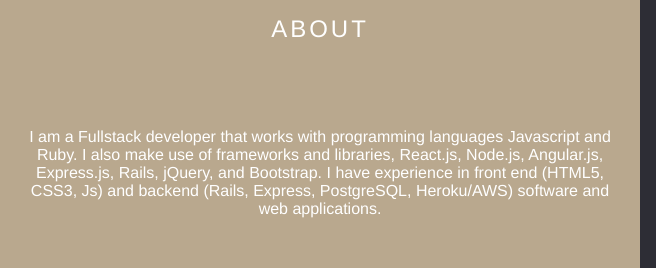
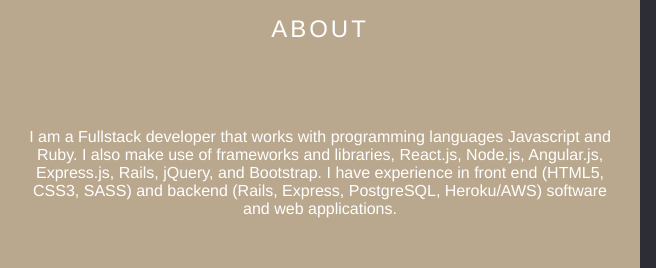
Before and after one commit to snowbrdking26/Peter_King, a plain HTML site: page index.html in a window 1280 px wide. Shown: the part 860-1128 px from the top of the page, 0-656 px from the left. Drawn offline with Linux system fonts and the light colour scheme.

Commit message:
updated text in about section

```diff
--- a/index.html
+++ b/index.html
@@ -32,7 +32,7 @@
 
 			<div class="info-tan-box">
 			  <h2 class="about">About</h2>
-				<p class="tanbox">I am a Fullstack developer that works with programming languages Javascript and Ruby. I also make use of frameworks and libraries, React.js, Node.js, Angular.js, Express.js, Rails, jQuery, and Bootstrap. I have experience in front end (HTML5, CSS3, Js) and backend (Rails, Express, PostgreSQL, Heroku/AWS) software and web applications.</p>
+				<p class="tanbox">I am a Fullstack developer that works with programming languages Javascript and Ruby. I also make use of frameworks and libraries, React.js, Node.js, Angular.js, Express.js, Rails, jQuery, and Bootstrap. I have experience in front end (HTML5, CSS3, SASS) and backend (Rails, Express, PostgreSQL, Heroku/AWS) software and web applications.</p>
 			</div>
 
 
```
